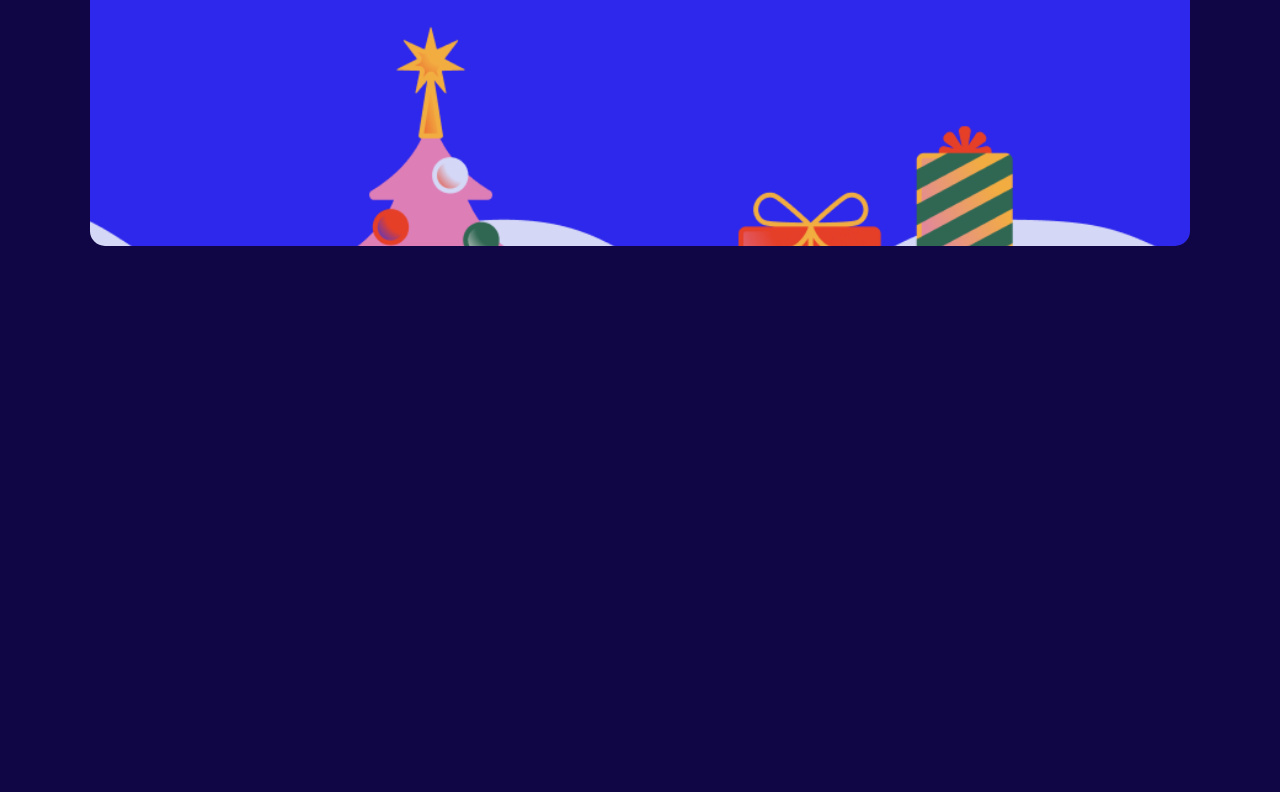
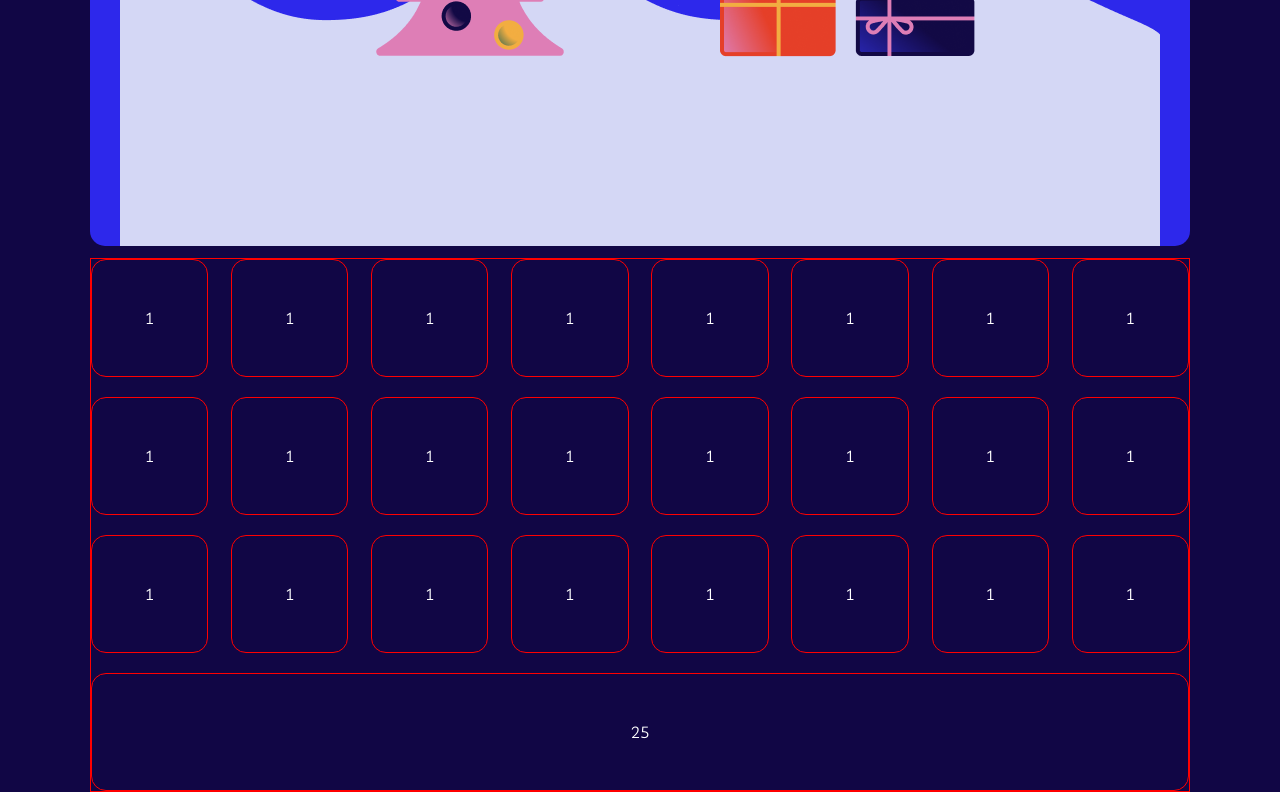
Before and after one commit to DavideBernasconi13/advent-calendar, a plain HTML site: page index.html in a window 1280 px wide. Shown: the part 194-986 px from the top of the page. Before the commit the page ends 800 px from the top, so only its background shows below. Drawn offline with Linux system fonts and the light colour scheme.

Commit message:
structure css calendar and cell

```diff
--- a/asset/style.css
+++ b/asset/style.css
@@ -43,7 +43,7 @@ header {
     border-radius: 0 0 15px 15px;
     padding: 10vh 20vh 0 15vh;
     font-weight: 400;
-    font-size: 1rem;
+    font-size: 1.2rem;
     text-align: center;
 
     img {
@@ -75,3 +75,43 @@ header {
         background-color: red;
     }
 }
+
+/* -------------------------------------------------------------------------------- */
+/* ! Calendar */
+/* -------------------------------------------------------------------------------- */
+#calendar {
+    border: 1px solid red;
+    margin-top: 12px;
+    display: flex;
+    flex-wrap: wrap;
+    gap: 20px;
+    justify-content: space-between;
+}
+
+.cell-day {
+    border: 1px solid red;
+    width: calc(12.5% - 20px);
+    height: 118px;
+    border-radius: 15px;
+    display: flex;
+    align-items: center;
+    justify-content: center;
+    color: var(--light-color);
+}
+
+.cell-day:last-child {
+    width: 100%;
+}
+
+@media (max-width: 992px) {
+    .cell-day {
+        width: calc(25% - 20px);
+    }
+}
+
+@media (max-width: 768px) {
+    .cell-day {
+        /* height: 59px; */
+        width: calc(50% - 20px);
+    }
+}
--- a/index.html
+++ b/index.html
@@ -20,7 +20,35 @@
             <h1>Advent Calendar 2024</h1>
         </div>
     </header>
+    <section id="calendar">
+        <div class="cell-day">1</div>
+        <div class="cell-day">1</div>
+        <div class="cell-day">1</div>
+        <div class="cell-day">1</div>
+        <div class="cell-day">1</div>
+        <div class="cell-day">1</div>
+        <div class="cell-day">1</div>
+        <div class="cell-day">1</div>
+        <div class="cell-day">1</div>
+        <div class="cell-day">1</div>
+        <div class="cell-day">1</div>
+        <div class="cell-day">1</div>
+        <div class="cell-day">1</div>
+        <div class="cell-day">1</div>
+        <div class="cell-day">1</div>
+        <div class="cell-day">1</div>
+        <div class="cell-day">1</div>
+        <div class="cell-day">1</div>
+        <div class="cell-day">1</div>
+        <div class="cell-day">1</div>
+        <div class="cell-day">1</div>
+        <div class="cell-day">1</div>
+        <div class="cell-day">1</div>
+        <div class="cell-day">1</div>
+        <div class="cell-day">25</div>
+    </section>
 
+    <script src="asset/main.js"></script>
 </body>
 
 </html>
```
